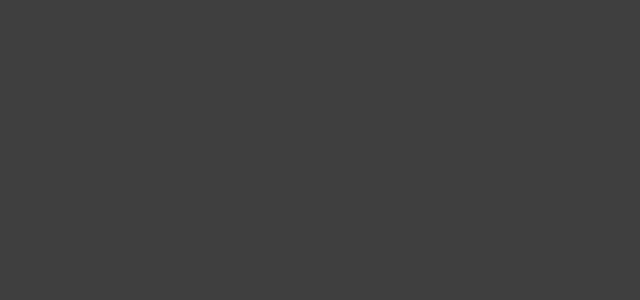
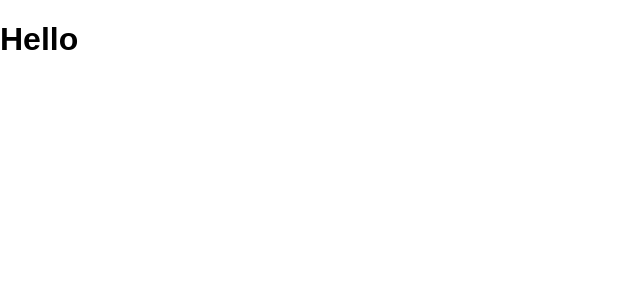
Before and after one commit to MahsumaRezai/React_Form, a React (Create React App) app: page / in a window 1280 px wide. Shown: the top 300 px of the page, without its empty margins (0-640 px from the left). Built offline with nearby package versions, Linux system fonts and the light colour scheme; the HTML template or start-up script is replaced by a standard one.

Commit message:
work on card section

```diff
--- a/src/App.js
+++ b/src/App.js
@@ -1,10 +1,12 @@
+import React, { Fragment } from 'react';
+import Head from  "./Componet/Head"
+function App() {
+  return (
+    <Fragment>
+      <Head></Head>
 
-const App = () => {
-  return (
-    <div>
-
-    </div>
+    </Fragment>
   );
-};
+}
 
 export default App;
--- /dev/null
+++ b/src/Componet/Head.js
@@ -0,0 +1,8 @@
+ const Head=()=>{
+    return(
+        <div>
+            <h1>Hello</h1>
+        </div>
+    )
+ }
+ export default Head;
--- a/src/componets/UI/Head.module.css
+++ /dev/null
@@ -1,4 +0,0 @@
-.head {
-    background: maroon;
-
-}
--- a/src/index.css
+++ b/src/index.css
@@ -1,6 +1,7 @@
 
 * {
   box-sizing: border-box;
+
 }
 
 html {
@@ -9,5 +10,5 @@ html {
 
 body {
   margin: 0;
-  background-color: #3f3f3f;
+  background-color: white
 }
```
Also changed, not shown: src/componets/UI/Head.js (deleted, +0 -13 lines), public/manifest.json (deleted).
